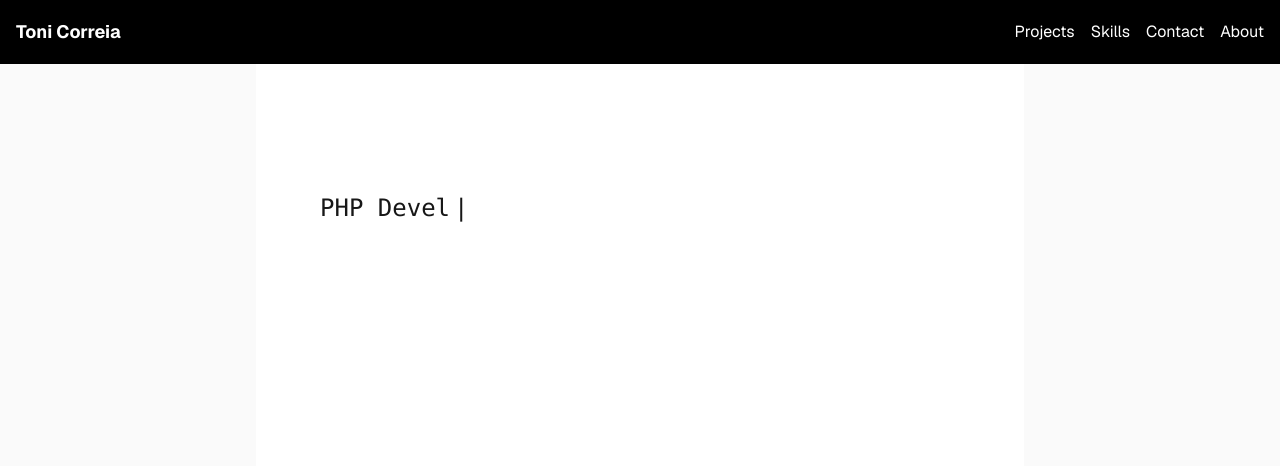
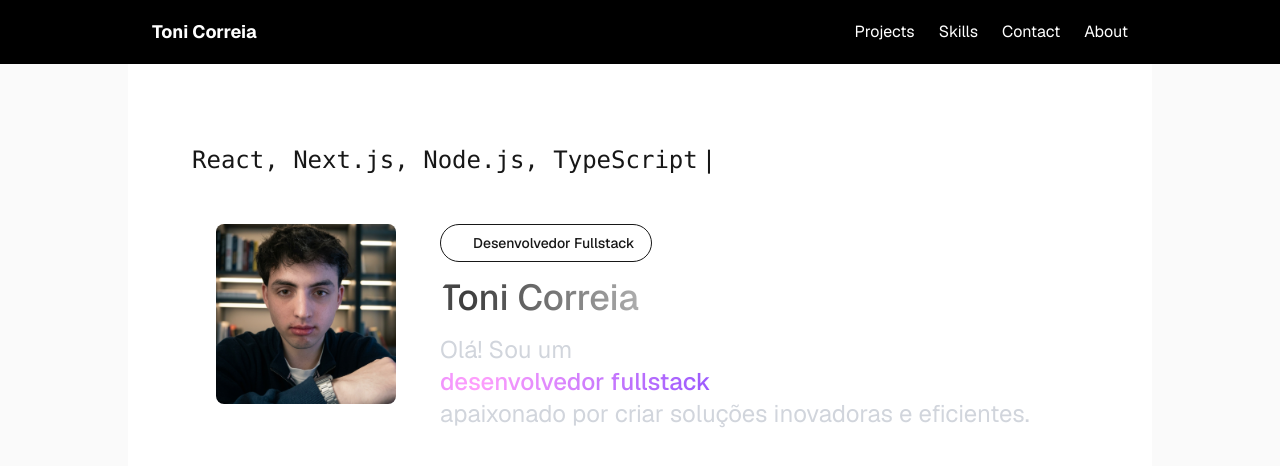
Before and after one commit to Correiiaa/SiteFolio, a Next.js app: page / in a window 1280 px wide. Shown: the top 466 px of the page. Built offline with nearby package versions, Linux system fonts and the light colour scheme.

Commit message:
feat(components): gradientText and biocomponent, profile picture

```diff
--- a/package.json
+++ b/package.json
@@ -12,6 +12,7 @@
     "@fortawesome/fontawesome-svg-core": "^7.2.0",
     "@fortawesome/free-solid-svg-icons": "^7.2.0",
     "@fortawesome/react-fontawesome": "^3.3.0",
+    "motion": "^12.38.0",
     "next": "16.2.3",
     "react": "19.2.4",
     "react-dom": "19.2.4"
--- a/src/app/page.tsx
+++ b/src/app/page.tsx
@@ -6,15 +6,17 @@ export default function Home() {
 	return (
 		<div className="flex flex-col flex-1 items-center justify-center bg-zinc-50 font-sans dark:bg-black">
 			<Navbar />
-			<main className="flex flex-1 w-full max-w-3xl flex-col items-center justify-between py-32 px-16 bg-white dark:bg-black sm:items-start">
+			<main className="flex flex-1 w-full max-w-5xl flex-col items-center justify-between py-20 px-16 bg-white dark:bg-black sm:items-start">
+				<div className="w-auto text-left">
 					<TextType
 						strings={[
 							"Full Stack Developer",
-						"React",
-						"PHP Developer",
+							"React, Next.js, Node.js, TypeScript",
+							"Python, PHP, SQL",
 							"Toni Correia",
 						]}
 					/>
+				</div>
 			</main>
 		</div>
 	);
--- /dev/null
+++ b/src/components/bioComponent.tsx
@@ -0,0 +1,49 @@
+import Image from "next/image";
+import GradientText from "./gradientText";
+
+export const BioComponent = () => {
+	return (
+		<main className="max-w-5xl mx-auto px-6 mt-12">
+			<div className="flex flex-col md:flex-row md:items-start items-center gap-6">
+				{/* Image on the left on md+ */}
+				<div className="w-[180px] h-[180px] flex-shrink-0 overflow-hidden rounded-lg relative mx-auto md:mx-0 ring-4 ring-white/30 shadow-[0_0_10px_rgba(255,255,255,0.55)] transition-shadow duration-200 hover:shadow-[0_0_20px_rgba(255,255,255,0.9)] transform hover:scale-[1.02]">
+					<Image
+						src="/profile.png"
+						alt="Toni Correia"
+						fill
+						className="object-cover"
+					/>
+				</div>
+
+				{/* Content on the right (expands) */}
+				<div className="flex-1 text-center md:text-left md:pl-5">
+					<div className="inline-flex items-center gap-2 px-4 py-2 rounded-full bg-primary/10 border border-primary/20 mb-4 animate-fade-in mx-auto md:mx-0">
+						<div className="w-2 h-2 rounded-full animate-pulse bg-white"></div>
+						<span className="text-sm font-medium text-primary">
+							Desenvolvedor Fullstack
+						</span>
+					</div>
+
+					<h1 className="text-4xl font-bold mb-4 text-center md:text-left">
+						<GradientText
+							colors={["#ffffff", "#3d3d3d"]}
+							animationSpeed={8}
+							showBorder={false}
+							className="custom-class"
+						>
+							Toni Correia
+						</GradientText>
+					</h1>
+
+					<p className="text-2xl text-gray-300 text-center md:text-left">
+						Olá! Sou um{" "}
+						<GradientText colors={["#5227FF", "#FF9FFC"]}>
+							desenvolvedor fullstack
+						</GradientText>{" "}
+						apaixonado por criar soluções inovadoras e eficientes.
+					</p>
+				</div>
+			</div>
+		</main>
+	);
+};
--- /dev/null
+++ b/src/components/gradientText.tsx
@@ -0,0 +1,148 @@
+import { useState, useCallback, useEffect, useRef, ReactNode } from "react";
+import {
+	motion,
+	useMotionValue,
+	useAnimationFrame,
+	useTransform,
+} from "motion/react";
+
+interface GradientTextProps {
+	children: ReactNode;
+	className?: string;
+	colors?: string[];
+	animationSpeed?: number;
+	showBorder?: boolean;
+	direction?: "horizontal" | "vertical" | "diagonal";
+	pauseOnHover?: boolean;
+	yoyo?: boolean;
+}
+
+export default function gradientText({
+	children,
+	className = "",
+	colors = ["#5227FF", "#FF9FFC", "#B19EEF"],
+	animationSpeed = 8,
+	showBorder = false,
+	direction = "horizontal",
+	pauseOnHover = false,
+	yoyo = true,
+}: GradientTextProps) {
+	const [isPaused, setIsPaused] = useState(false);
+	const progress = useMotionValue(0);
+	const elapsedRef = useRef(0);
+	const lastTimeRef = useRef<number | null>(null);
+
+	const animationDuration = animationSpeed * 1000;
+
+	useAnimationFrame((time) => {
+		if (isPaused) {
+			lastTimeRef.current = null;
+			return;
+		}
+
+		if (lastTimeRef.current === null) {
+			lastTimeRef.current = time;
+			return;
+		}
+
+		const deltaTime = time - lastTimeRef.current;
+		lastTimeRef.current = time;
+		elapsedRef.current += deltaTime;
+
+		if (yoyo) {
+			const fullCycle = animationDuration * 2;
+			const cycleTime = elapsedRef.current % fullCycle;
+
+			if (cycleTime < animationDuration) {
+				progress.set((cycleTime / animationDuration) * 100);
+			} else {
+				progress.set(
+					100 - ((cycleTime - animationDuration) / animationDuration) * 100,
+				);
+			}
+		} else {
+			// Continuously increase position for seamless looping
+			progress.set((elapsedRef.current / animationDuration) * 100);
+		}
+	});
+
+	useEffect(() => {
+		elapsedRef.current = 0;
+		progress.set(0);
+	}, [animationSpeed, yoyo]);
+
+	const backgroundPosition = useTransform(progress, (p) => {
+		if (direction === "horizontal") {
+			return `${p}% 50%`;
+		} else if (direction === "vertical") {
+			return `50% ${p}%`;
+		} else {
+			// For diagonal, move only horizontally to avoid interference patterns
+			return `${p}% 50%`;
+		}
+	});
+
+	const handleMouseEnter = useCallback(() => {
+		if (pauseOnHover) setIsPaused(true);
+	}, [pauseOnHover]);
+
+	const handleMouseLeave = useCallback(() => {
+		if (pauseOnHover) setIsPaused(false);
+	}, [pauseOnHover]);
+
+	const gradientAngle =
+		direction === "horizontal"
+			? "to right"
+			: direction === "vertical"
+				? "to bottom"
+				: "to bottom right";
+	// Duplicate first color at the end for seamless looping
+	const gradientColors = [...colors, colors[0]].join(", ");
+
+	const gradientStyle = {
+		backgroundImage: `linear-gradient(${gradientAngle}, ${gradientColors})`,
+		backgroundSize:
+			direction === "horizontal"
+				? "300% 100%"
+				: direction === "vertical"
+					? "100% 300%"
+					: "300% 300%",
+		backgroundRepeat: "repeat",
+	};
+
+	return (
+		<motion.div
+			className={`relative flex-row items-center justify-center rounded-[1.25rem] font-medium backdrop-blur transition-shadow duration-500 overflow-hidden cursor-pointer ${showBorder ? "py-1 px-2" : ""} ${className}`}
+			onMouseEnter={handleMouseEnter}
+			onMouseLeave={handleMouseLeave}
+		>
+			{showBorder && (
+				<motion.div
+					className="absolute inset-0 z-0 pointer-events-none rounded-[1.25rem]"
+					style={{ ...gradientStyle, backgroundPosition }}
+				>
+					<div
+						className="absolute bg-black rounded-[1.25rem] z-[-1]"
+						style={{
+							width: "calc(100% - 2px)",
+							height: "calc(100% - 2px)",
+							left: "50%",
+							top: "50%",
+							transform: "translate(-50%, -50%)",
+						}}
+					/>
+				</motion.div>
+			)}
+			<motion.div
+				className="inline-block relative z-2 text-transparent bg-clip-text"
+				style={{
+					...gradientStyle,
+					backgroundPosition,
+					WebkitBackgroundClip: "text",
+				}}
+			>
+				{children}
+			</motion.div>
+		</motion.div>
+	);
+}
--- a/src/components/navbar.tsx
+++ b/src/components/navbar.tsx
@@ -1,9 +1,11 @@
 "use client";
 import { useState } from "react";
+import { useRouter } from "next/navigation";
 import { FontAwesomeIcon } from "@fortawesome/react-fontawesome";
 import { faGripLines, faXmark } from "@fortawesome/free-solid-svg-icons";
 
 export const Navbar = () => {
+	const router = useRouter();
 	const [open, setOpen] = useState(false);
 	const items = [
 		{ href: "/projects", label: "Projects" },
@@ -13,38 +15,59 @@ export const Navbar = () => {
 	];
 
 	return (
-		<header className="w-full h-16 bg-black text-white flex items-center justify-between px-4">
-			<div className="text-lg font-bold">Toni Correia</div>
+		<header className="w-full h-16 bg-black text-white relative">
+			<div className="max-w-5xl w-full mx-auto px-6 flex items-center justify-between h-16">
+				<div
+					className="text-lg font-bold cursor-pointer"
+					onClick={() => router.push("/")}
+				>
+					Toni Correia
+				</div>
 
+				{/* desktop links */}
+				<nav id="primary-nav" className="hidden sm:flex">
+					<ul className="flex flex-row gap-6">
+						{items.map((item) => (
+							<li key={item.href}>
+								<a href={item.href} className="hover:text-gray-400">
+									{item.label}
+								</a>
+							</li>
+						))}
+					</ul>
+				</nav>
+
+				{/* mobile menu button (visible only below `sm`) */}
 				<button
-				className="sm:hidden p-2"
+					className="p-2 sm:hidden relative z-50"
 					aria-expanded={open}
 					aria-controls="mobile-nav"
 					onClick={() => setOpen((v) => !v)}
 				>
 					<FontAwesomeIcon
 						icon={open ? faXmark : faGripLines}
-					className="w-6 h-6"
+						className="text-xl"
 					/>
 					<span className="sr-only">{open ? "Fechar menu" : "Abrir menu"}</span>
 				</button>
+			</div>
 
-			{/* mobile menu container: animar transform + opacity */}
+			{/* mobile menu (only on small screens) */}
 			<nav
 				id="mobile-nav"
-				className={`sm:hidden absolute top-16 left-0 w-full bg-black text-white origin-top transition-all duration-300 ease-out ${
+				className={`sm:hidden fixed inset-0 bg-black text-white transition-all duration-300 ease-out z-40 ${
 					open
-						? "opacity-100 translate-y-0 pointer-events-auto"
-						: "opacity-0 -translate-y-2 pointer-events-none"
+						? "opacity-100 pointer-events-auto"
+						: "opacity-0 pointer-events-none"
 				}`}
 			>
-				<div className="w-full flex flex-col items-center gap-4 py-4">
+				<div className="w-full h-full flex flex-col items-center justify-center gap-6 px-6">
 					{items.map((item, i) => (
 						<a
 							key={item.href}
 							href={item.href}
 							onClick={() => setOpen(false)}
-							className={`block w-11/12 text-center rounded-md border border-white/20 bg-neutral-900 py-3 transform transition-all duration-300 ease-out`}
+							className="block w-full max-w-md text-center rounded-md border border-white/20 bg-neutral-900 py-4 mx-auto transform transition-all duration-300 ease-out"
 							style={{
 								opacity: open ? 1 : 0,
 								transform: open ? "translateY(0)" : "translateY(8px)",
@@ -56,19 +79,6 @@ export const Navbar = () => {
 					))}
 				</div>
 			</nav>
-
-			{/* desktop links */}
-			<nav id="primary-nav" className="hidden sm:flex">
-				<ul className="flex flex-row gap-4">
-					{items.map((item) => (
-						<li key={item.href}>
-							<a href={item.href} className="hover:text-gray-400">
-								{item.label}
-							</a>
-						</li>
-					))}
-				</ul>
-			</nav>
 		</header>
 	);
 };
--- a/src/components/textType.tsx
+++ b/src/components/textType.tsx
@@ -1,5 +1,6 @@
 "use client";
 import { useEffect, useRef, useState } from "react";
+import { BioComponent } from "./bioComponent";
 
 type Props = {
 	strings: string[];
@@ -60,6 +61,7 @@ export default function TextType({
 	}, [idx, loop, strings]);
 
 	return (
+		<main>
 			<span
 				style={{ fontFamily: "Consolas, Monaco, monospace" }}
 				aria-live="polite"
@@ -68,5 +70,7 @@ export default function TextType({
 				<span>{text}</span>
 				<span className="text-type-caret ml-1">|</span>
 			</span>
+			<BioComponent />
+		</main>
 	);
 }
```
Also changed, not shown: public/profile.png (added), 1 other file (tests, documents, lock files or other folders). Lines whose indentation alone changed are shown as unchanged.
